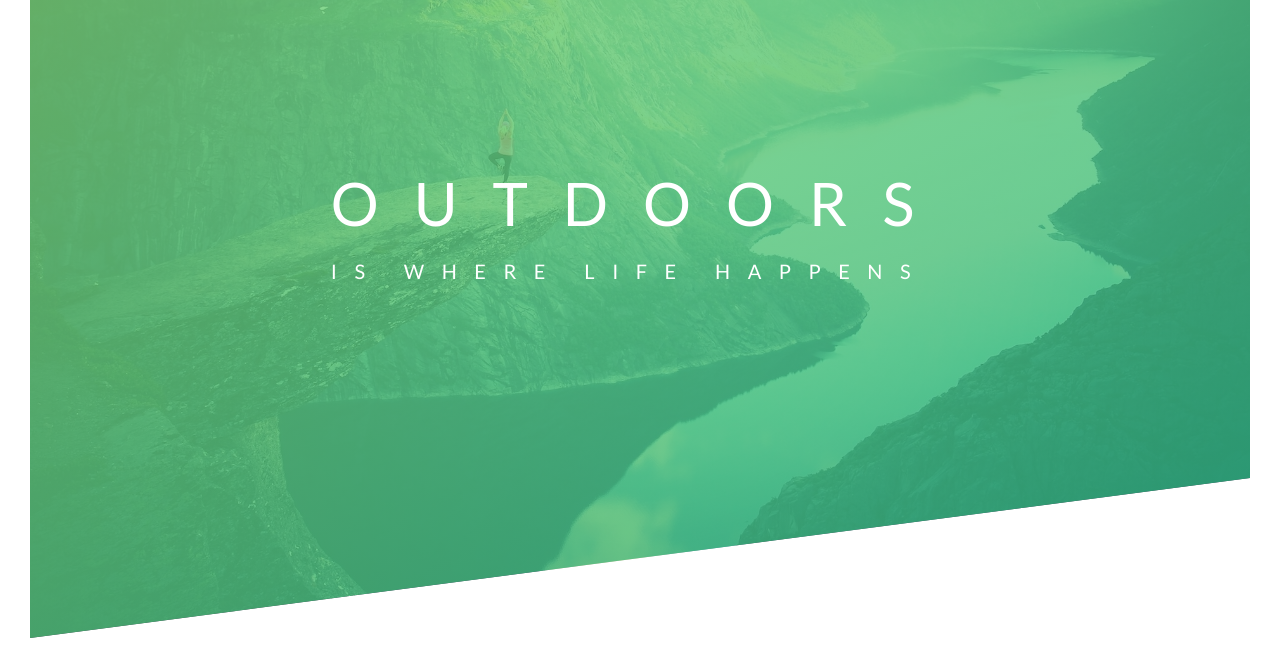
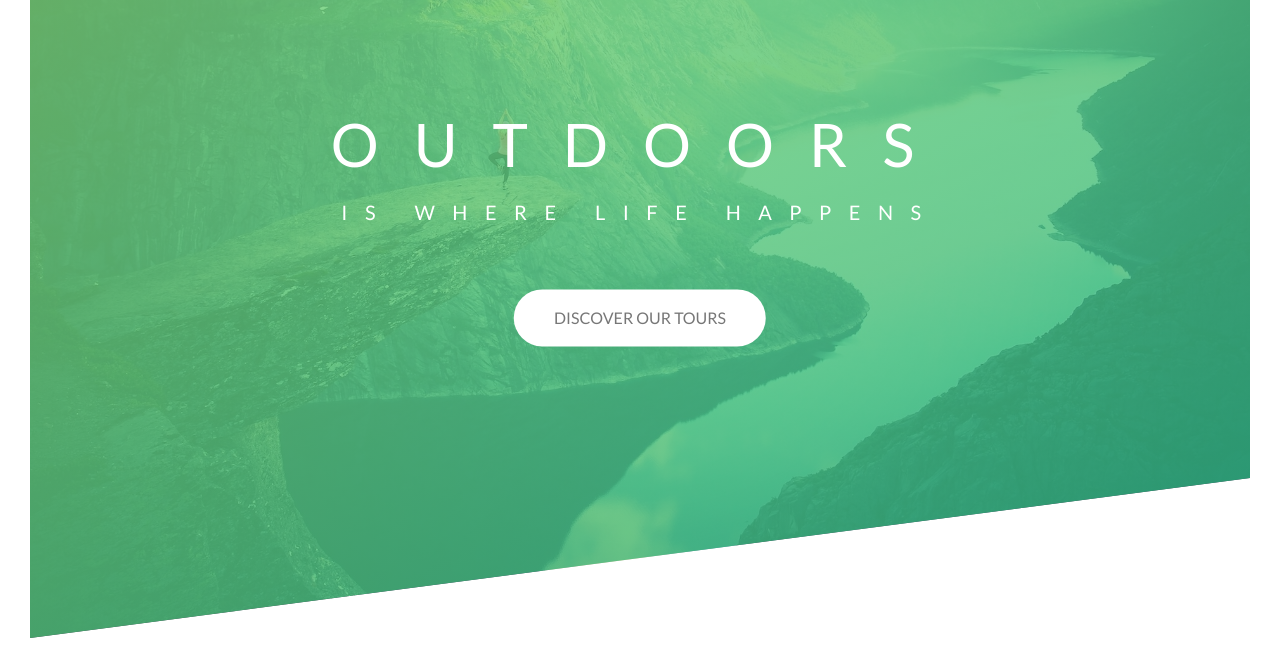
Before and after one commit to dramirez2096/natours, a plain HTML site: page starter/index.html in a window 1280 px wide. Shown: the part 152-820 px from the top of the page. Drawn offline with Linux system fonts and the light colour scheme; files that its build step writes are made by us from their sources.

Commit message:
header button created with some transitions

```diff
--- a/starter/css/style.css
+++ b/starter/css/style.css
@@ -44,10 +44,13 @@ body {
     top: 45%;
     left: 50%;
     transform: translate(-50%,-50%);
+    text-align: center;
 }
 .heading-primary{
     color: #fff;
     text-transform: uppercase;
+    backface-visibility: hidden;
+    margin-bottom: 60px;
 }
 .heading-primary-main{
     display: block;
@@ -93,3 +96,21 @@ body {
         transform: translate(0); /* sets to default values */
     }
 }
+.btn:link, .btn:visited {
+    text-transform: uppercase;
+    text-decoration: none;
+    display: inline-block;
+    border-radius: 100px;
+    transition: all .2s;
+}
+.btn:hover{
+    transform: translateY(-3px);
+}
+.btn:active{
+    transform: translateY(-1px);
+}
+.btn-white{
+    background-color: #fff;
+    color: #777;
+    padding: 15px 40px;
+}
--- a/starter/index.html
+++ b/starter/index.html
@@ -22,6 +22,7 @@
                     <span class="heading-primary-main">Outdoors</span>
                     <span class="heading-primary-sub">is where life happens</span>
                 </h1>
+                <a href="#" class="btn btn-white">Discover Our Tours</a>
             </div>
         </header>
     </body>
```
